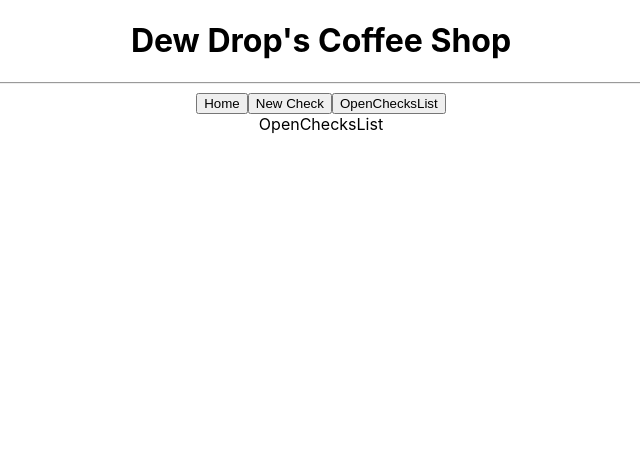
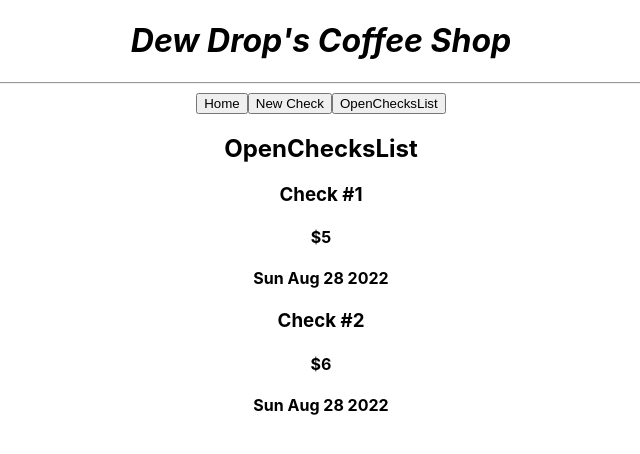
Before and after one commit to AaronDBoyd/CoffeeShop_POS, a React (Create React App) app: page / in a window 1280 px wide. Both pictures are taken after a click on the button "OpenChecksList". Shown: the top 454 px of the page, without its empty margins (319-959 px from the left). Built offline with nearby package versions, Linux system fonts and the light colour scheme.

Commit message:
Pass dummy checks through OpenChecksList to display on ChecksOpen component

```diff
--- a/src/components/CheckControl.js
+++ b/src/components/CheckControl.js
@@ -1,7 +1,7 @@
-import React, { Component } from 'react';
-import HomeView from './HomeView';
-import NewCheck from './NewCheck';
-import OpenChecksList from './OpenChecksList';
+import React, { Component } from "react";
+import HomeView from "./HomeView";
+import NewCheck from "./NewCheck";
+import OpenChecksList from "./OpenChecksList";
 
 class CheckControl extends Component {
   constructor(props) {
@@ -11,56 +11,84 @@ class CheckControl extends Component {
       openChecksVisible: false,
       mainCheckList: [
         {
-          name: "coffee",
-          size: "large",
-          price: 2,
           id: 1,
+          timeOpen: "Sun Aug 28 2022",
           open: true,
-          timeOpen: "Sun Aug 28 2022"
-        }
-      ]
+          totalPrice: 5,
+          items: [
+            {
+              drink: "coffee",
+              size: "medium",
+              price: 2,
+            },
+            {
+              drink: "coffee",
+              size: "large",
+              price: 3,
+            },
+          ],
+        },
+        {
+          id: 2,
+          timeOpen: "Sun Aug 28 2022",
+          open: true,
+          totalPrice: 6,
+          items: [
+            {
+              drink: "coffee",
+              size: "medium",
+              price: 2,
+            },
+            {
+              drink: "coffee",
+              size: "large",
+              price: 3,
+            },
+            {
+              drink: "coffee",
+              size: "small",
+              price: 1,
+            },
+          ],
+        },
+      ],
     };
   }
 
   handleHomeClick = () => {
-    this.setState(prev => ({
+    this.setState((prev) => ({
       newCheckVisible: false,
-      openChecksVisible: false
-    }))
-  }
+      openChecksVisible: false,
+    }));
+  };
 
   handleNewClick = () => {
-    this.setState(prev => ({
+    this.setState((prev) => ({
       newCheckVisible: true,
-      openChecksVisible: false
-    }))
-  }
+      openChecksVisible: false,
+    }));
+  };
 
   handleListClick = () => {
-    this.setState(prev => ({
+    this.setState((prev) => ({
       newCheckVisible: false,
       openChecksVisible: true,
-
-    }))
-  }
+    }));
+  };
 
   render() {
     let currentlyVisibleState = null;
     let buttonText = null;
 
     if (this.state.newCheckVisible) {
-      currentlyVisibleState = (
-        <NewCheck />
-      )
+      currentlyVisibleState = <NewCheck />;
       // buttonText = "Home View";
     } else if (this.state.openChecksVisible) {
       currentlyVisibleState = (
-        <OpenChecksList />
-      )
-    }else {
-      currentlyVisibleState = (
-        <HomeView />
-      )
+        <OpenChecksList checkList={this.state.mainCheckList} />
+      );
+    } else {
+      currentlyVisibleState = <HomeView />;
       // buttonText = "New Check";
     }
 
@@ -70,11 +98,9 @@ class CheckControl extends Component {
         <button onClick={this.handleNewClick}>New Check</button>
         <button onClick={this.handleListClick}>OpenChecksList</button>
         {currentlyVisibleState}
-
       </React.Fragment>
-    )
+    );
   }
 }
 
-
 export default CheckControl;
--- /dev/null
+++ b/src/components/CheckOpen.js
@@ -0,0 +1,16 @@
+import React from 'react'
+// import PropTypes from 'prop-types'
+
+function CheckOpen(props) {
+  return (
+    <React.Fragment>
+      <h3>Check #{props.id}</h3>
+      <h4>${props.totalPrice}</h4>
+      <h4>{props.timeOpen}</h4>
+    </React.Fragment>
+  )
+}
+
+CheckOpen.propTypes = {}
+
+export default CheckOpen
--- a/src/components/Header.js
+++ b/src/components/Header.js
@@ -3,7 +3,7 @@ import React from 'react'
 export default function Header() {
   return (
     <React.Fragment>
-      <h1>Dew Drop's Coffee Shop</h1>
+      <h1><em>Dew Drop's Coffee Shop</em></h1>
       <hr />
     </React.Fragment>
   )
--- a/src/components/OpenChecksList.js
+++ b/src/components/OpenChecksList.js
@@ -1,9 +1,21 @@
 import React from 'react'
+import CheckOpen from './CheckOpen'
 
-export default function OpenChecksList() {
+export default function OpenChecksList(props) {
   return (
     <React.Fragment>
-      <div>OpenChecksList</div>
+      <h2>OpenChecksList</h2>
+      {props.checkList.map((check) => (
+        <CheckOpen
+          drink={check.drink}
+          size={check.size}
+          totalPrice={check.totalPrice}
+          open={check.open}
+          timeOpen={check.timeOpen}
+          id={check.id}
+          key={check.id}
+        />
+      ))}
     </React.Fragment>
   )
 }
```
Also changed, not shown: 1 other file (tests, documents, lock files or other folders).
